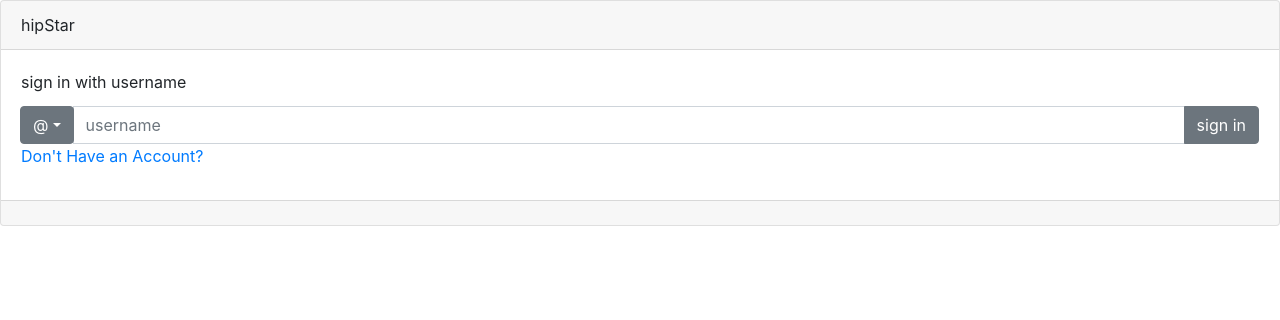
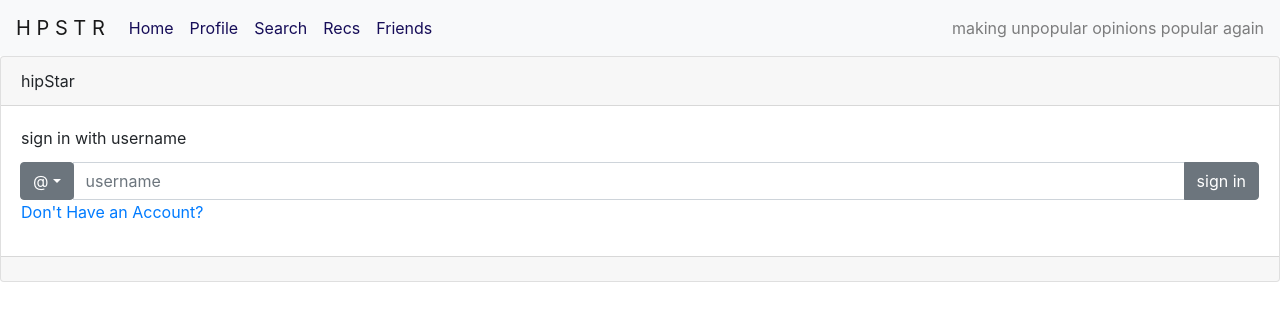
Before and after one commit to mister-michael/hipStar, a React (Create React App) app: page /login in a window 1280 px wide. Shown: the top 320 px of the page. Built offline with nearby package versions, Linux system fonts and the light colour scheme; no server answers.

Commit message:
styling is hard

```diff
--- /dev/null
+++ b/src/components/nav/NavBar.css
@@ -0,0 +1,8 @@
+.navList {
+  display: flex;
+  justify-content: space-between
+}
+
+.navToggle {
+text-align: left;
+}
--- a/src/components/nav/NavBar.js
+++ b/src/components/nav/NavBar.js
@@ -1,11 +1,19 @@
-import React, { useEffect } from "react";
+import React, { useState, useEffect } from "react";
 import { Link } from "react-router-dom"
 import { withRouter } from "react-router-dom"
-// import "./NavBar.css"
-// import API from "../../modules/apiManager"
+import "./NavBar.css"
+import {
+  Collapse, Navbar, NavbarToggler,  NavbarBrand, Nav, NavItem, NavLink, UncontrolledDropdown, DropdownToggle, DropdownMenu, DropdownItem, NavbarText
+} from 'reactstrap';
 
-//if the Navbar prop hasUser exists ( there is a user ) render the nav bar
 const NavBar = props => {
+  const [collapsed, setCollapsed] = useState(true);
+
+  const toggleNavbar = () => setCollapsed(!collapsed);
+
+  const [isOpen, setIsOpen] = useState(false);
+
+  const toggle = () => setIsOpen(!isOpen);
 
   // const userId = parseInt(sessionStorage.getItem("userId"))
 
@@ -17,58 +25,60 @@ const NavBar = props => {
     props.history.push("/login")
   }
 
-  useEffect (() => {
+  useEffect(() => {
 
   }, [])
   return (
-    <nav>
-      {props.hasUser ? (
-        <ul className="navList">
-          <li>
+    <>
+      <Navbar color="light" light expand="md">
+        <NavbarBrand href="/">H P S T R</NavbarBrand>
+        <NavbarToggler onClick={toggle} />
+        <Collapse isOpen={isOpen} navbar>
+          <Nav className="mr-auto" navbar>
+            <NavItem>
               <Link className="nav-link" style={{ textDecoration: 'none', color: '#160D58' }} to="/home">
                 Home
             </Link>
-          </li>
-          <li>
+            </NavItem>
+            <NavItem>
               <Link className="nav-link" style={{ textDecoration: 'none', color: '#160D58' }} to="/profile">
                 Profile
             </Link>
-          </li>
-          <li>
+            </NavItem>
+            <NavItem>
               <Link className="nav-link" style={{ textDecoration: 'none', color: '#160D58' }} to="/search">
                 Search
             </Link>
-          </li>
-          <li>
-            <Link className="nav-link" style={{ textDecoration: 'none', color: '#160D58' }} to="/recommendations">
-              Recommendations
-            </Link>
-          </li>
-
-          {/* <li>
-                        <Link className="nav-link" style={{ textDecoration: 'none', color: '#160D58' }} to="/messages">
-                            Messages
-            </Link>
-                    </li>
-                    <li>
-                        <Link className="nav-link" style={{ textDecoration: 'none', color: '#160D58' }} to="/friendships">
+            </NavItem>
+            <NavItem><Link className="nav-link" style={{ textDecoration: 'none', color: '#160D58' }} to="/recommendations">
+              Recs
+            </Link></NavItem>
+            <NavItem><Link className="nav-link" style={{ textDecoration: 'none', color: '#160D58' }} to="/recommendations">
               Friends
-            </Link>
-                    </li>
-                    <li>
-                        <Link className="nav-link" style={{ textDecoration: 'none', color: '#160D58' }} to="/articles">
-                            Articles
-            </Link>
-                    </li> */}
-          <li>
-            <span className="nav-link" onClick={handleLogout}>
-              {" "}
-              Logout{" "}
-            </span>
-          </li>
-        </ul>
-      ) : null}
-    </nav>
+            </Link></NavItem>
+            <NavItem></NavItem>
+            {/* <UncontrolledDropdown nav inNavbar>
+              <DropdownToggle nav caret>
+                Options
+              </DropdownToggle>
+              <DropdownMenu right>
+                <DropdownItem>
+                  Option 1
+                </DropdownItem>
+                <DropdownItem>
+                  Option 2
+                </DropdownItem>
+                <DropdownItem divider />
+                <DropdownItem>
+                  Reset
+                </DropdownItem>
+              </DropdownMenu>
+            </UncontrolledDropdown> */}
+          </Nav>
+          <NavbarText>making unpopular opinions popular again</NavbarText>
+        </Collapse>
+      </Navbar>
+    </>
   )
 }
 
--- a/src/components/rec/RecList.js
+++ b/src/components/rec/RecList.js
@@ -35,7 +35,6 @@ const RecList = (props) => {
       setOverallHate(olhFilter);
     })
   }
-
     overallUserHate();
 
 }
--- a/src/components/search/Search.css
+++ b/src/components/search/Search.css
@@ -1,3 +1,17 @@
-.searchImage {
-  width: 80px;
+.css1 {
+  display: flex !important;
+  flex-direction: row !important;
+  flex-direction: inherit !important;
+  width: 100% !important;
+  flex-wrap: wrap !important;
 }
+
+.css2 {
+  width: 25% !important;
+  display: flex !important;
+
+}
+
+.width {
+  width: 25%;
+}
--- a/src/components/search/Search.js
+++ b/src/components/search/Search.js
@@ -2,6 +2,7 @@ import React, { useState, useEffect } from "react";
 // import jAPI from "../../modules/apiManager"
 import mAPI from "../../modules/movieManager"
 import SearchCard from "./SearchCard"
+import "./Search.css"
 
 const Search = (props) => {
 
@@ -46,8 +47,8 @@ const Search = (props) => {
         type="button"
         onClick={handleSearch}>
         Submit</button> */}
-      <div>
-        {results.map(res => <SearchCard key={res.id} result={res} searchInput={searchInput} userId={props.activeUserId} {...props} />)}
+      <div className="css2">
+        {results.map(res => <SearchCard className="" key={res.id} result={res} searchInput={searchInput} userId={props.activeUserId} {...props} />)}
       </div>
 
     </>
--- a/src/components/search/SearchCard.js
+++ b/src/components/search/SearchCard.js
@@ -1,7 +1,11 @@
-import React, { useEffect }from "react";
+import React, { useEffect } from "react";
 import "./Search.css"
 import mAPI from "../../modules/movieManager";
 import jAPI from "../../modules/apiManager";
+import {
+  Card, Button, CardImg, CardTitle, CardText, CardGroup,
+  CardSubtitle, CardBody
+} from 'reactstrap';
 
 const SearchCard = (props) => {
 
@@ -87,21 +91,24 @@ const SearchCard = (props) => {
     }
   }
 
-  useEffect (() => {
+  useEffect(() => {
 
   }, [])
   return (
     <>
-      <div id={`searchCard--${props.result.id}`} className="searchCard">
-        <img src={imageHandler()} className="searchImage" alt="movie poster"/>
-        <div className="cardHeader">{props.result.title} - {release()}</div>
-        <div>{props.result.overview}</div>
-        <button
-          id={`button--${props.result.id}`}
-          name="button"
-          type="button"
-          onClick={handleAdd}>Add</button>
-      </div>
+      <CardGroup id={`searchCard--${props.result.id}`} className="css1">
+        <Card className="">
+          <CardImg top width="100%" src={imageHandler()} alt={`${props.result.title} poster`} className="css1" />
+            <CardTitle>{props.result.title}</CardTitle>
+            <CardSubtitle>{release()}</CardSubtitle>
+            <CardBody className="css1">
+            {/* <CardText>{props.result.overview}</CardText> */}
+            <Button outline id={`button--${props.result.id}`}
+              onClick={handleAdd} color="primary">Add</Button>{' '}
+          </CardBody>
+        </Card>
+      </CardGroup>
+
     </>
   )
 }
```
Lines whose indentation alone changed are shown as unchanged.
